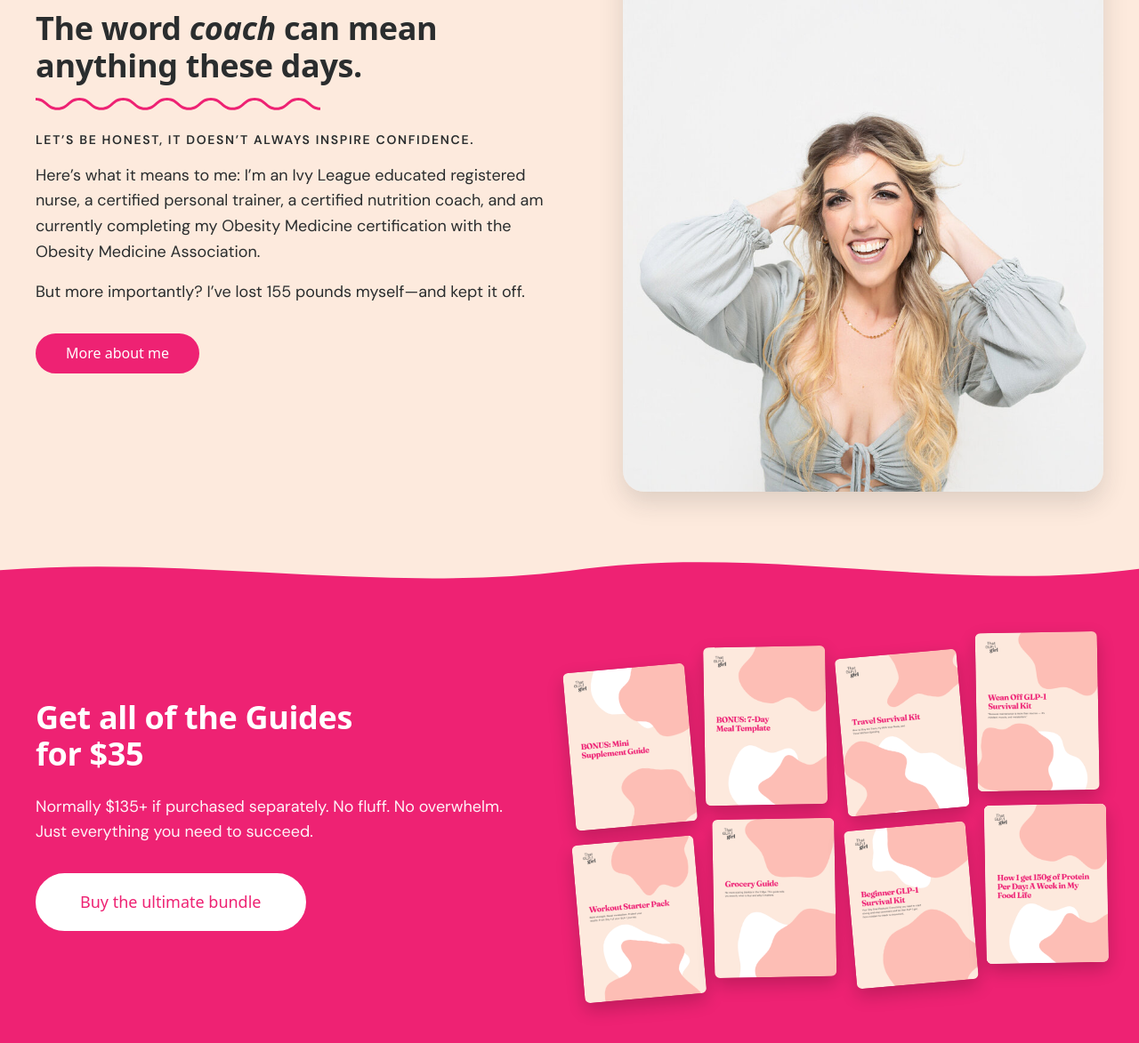
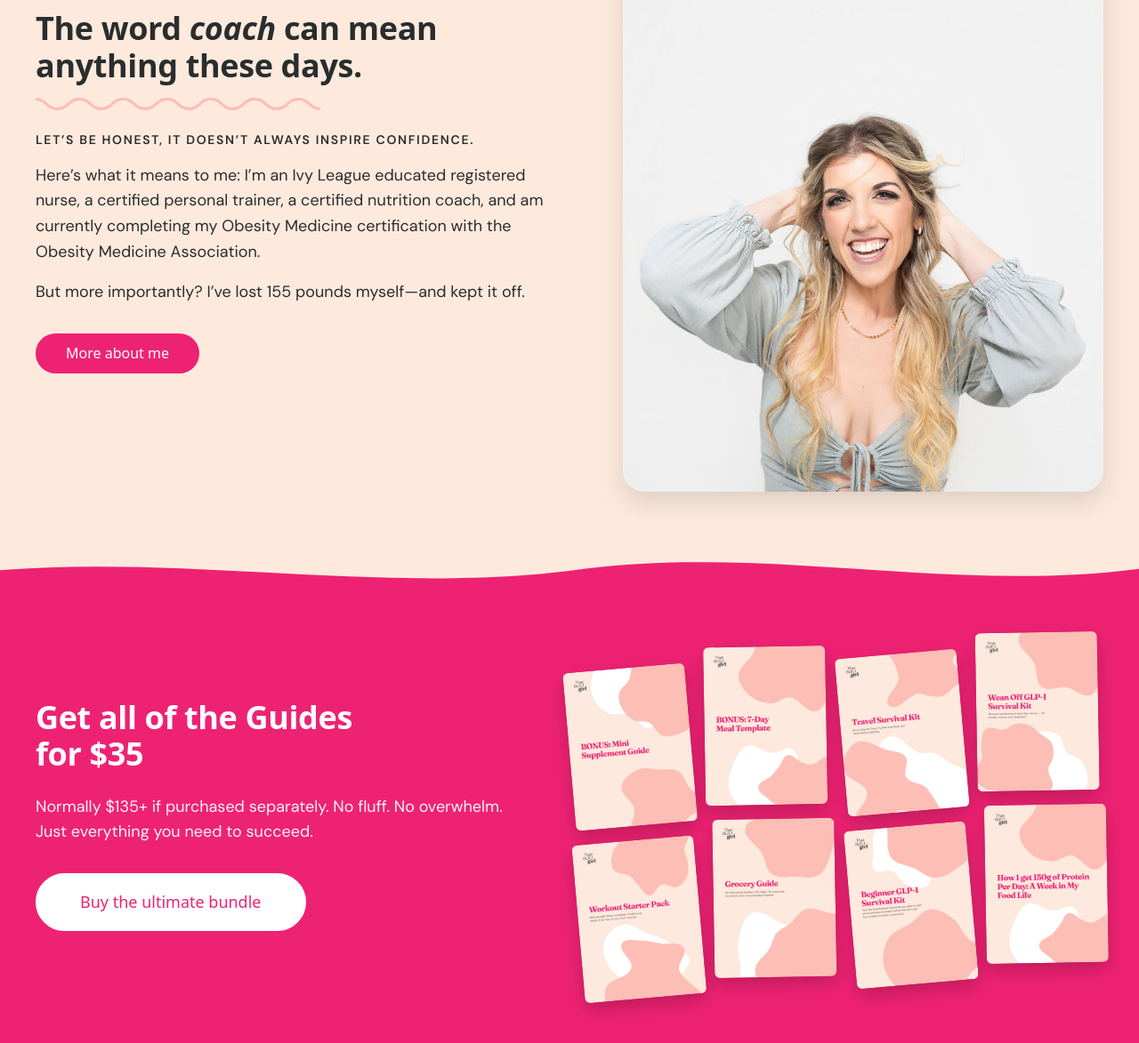
Before and after one commit to kylefiedler/glp1-marketing, a Jekyll site: the page built from index.html, in a window 1280 px wide. Shown: the part 1195-2368 px from the top of the page at 89% size. Built offline with Jekyll 4.4.1, drawn with Linux system fonts in a browser that asks for light colours; some web fonts are replaced.

Commit message:
Make thin wavy lines blush on white and peach on colored bands
No more hot-pink wave rules: the coaching About rules (on white) turn
blush to match the features rules; the home about underline, About story
lines and coaching Program Details dividers (on blush) turn peach like
the other colored-band rules.

Co-Authored-By: Claude Opus 5.5 <noreply@anthropic.com>

```diff
--- a/_sass/_page-about.scss
+++ b/_sass/_page-about.scss
@@ -239,7 +239,7 @@
 .about-story__squiggle {
   width: 391px;
   max-width: 100%;
-  color: $color-accent;
+  color: $color-peach;
   margin: 0 0 var(--title-gap);
 }
 
--- a/_sass/_page-coaching.scss
+++ b/_sass/_page-coaching.scss
@@ -378,7 +378,7 @@
 
 .coaching-about__rule {
   @include wave-rule(391px);
-  color: $color-accent;
+  color: $color-blush;
   margin: 0 0 $grid-3;
 }
 
@@ -494,7 +494,7 @@
 
 .coaching-program__rule {
   @include wave-rule(518px);
-  color: $color-accent;
+  color: $color-peach;
   margin: $grid-4 0;
 }
 
--- a/_sass/_page-home.scss
+++ b/_sass/_page-home.scss
@@ -97,7 +97,7 @@
   display: block;
   width: 320px;
   max-width: 100%;
-  color: $color-accent;
+  color: $color-peach;
   margin: 0 0 var(--title-gap); // the underline closes the title
 }
 
```
